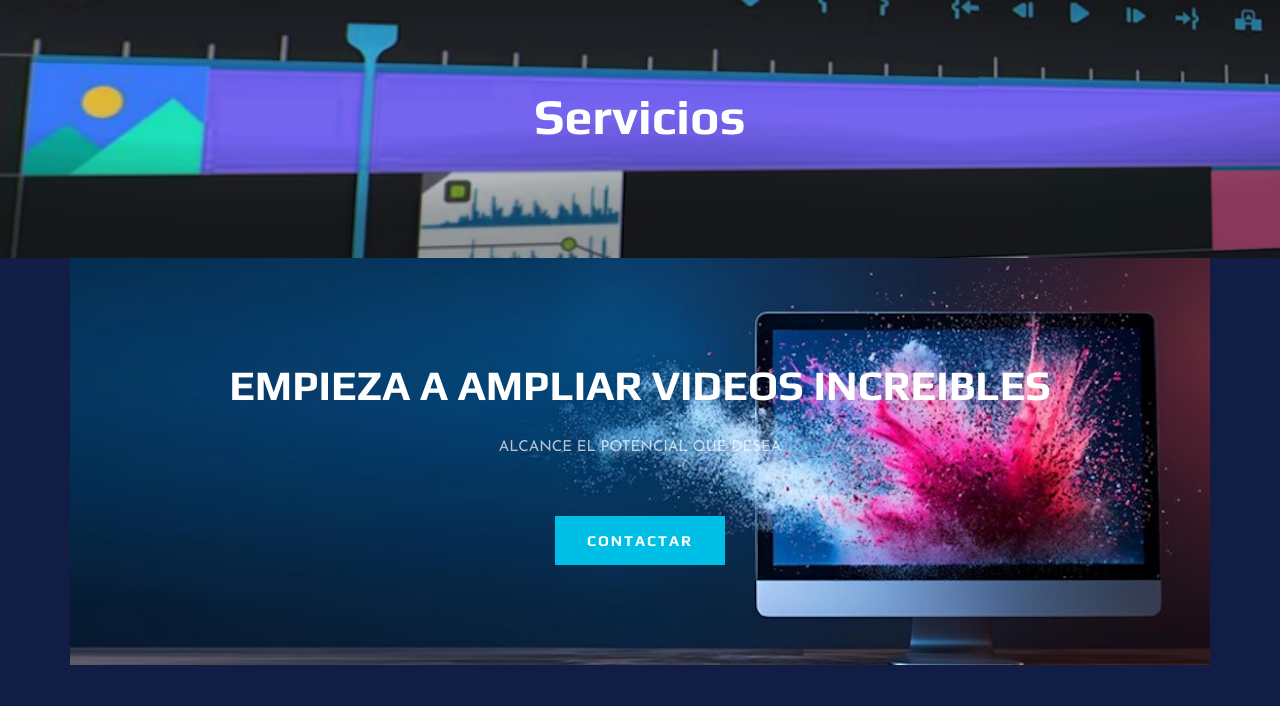
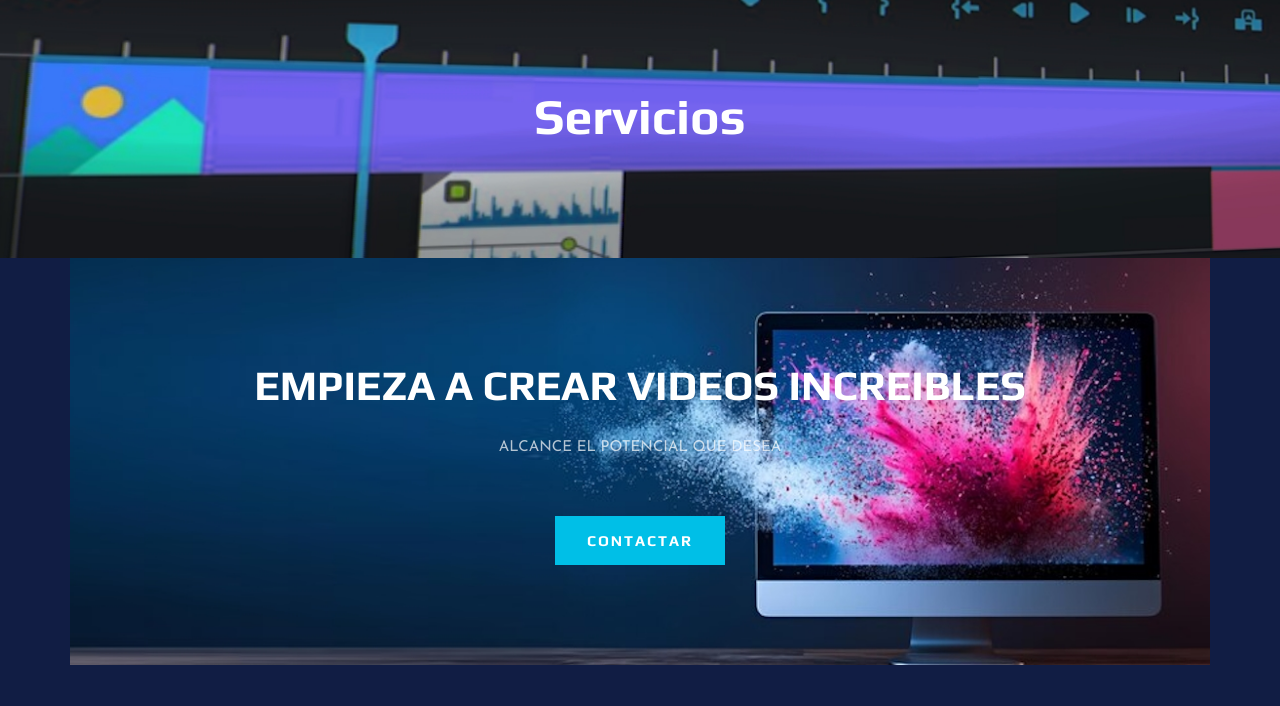
Before and after one commit to codingmydreams/codingmydreams.github.io, a plain HTML site: page services.html in a window 1280 px wide. Shown: the part 94-800 px from the top of the page. Drawn offline with Linux system fonts and the light colour scheme.

Commit message:
Update services.html

```diff
--- a/services.html
+++ b/services.html
@@ -79,7 +79,7 @@
 				<div class="row d-flex justify-content-center">
 					<div class="col-lg-10 text-center">
 						<div class="callto__text">
-							<h2>EMPIEZA A AMPLIAR VIDEOS INCREIBLES</h2>
+							<h2>EMPIEZA A CREAR VIDEOS INCREIBLES</h2>
 							<p>
 								ALCANCE EL POTENCIAL QUE DESEA
 							</p>
```
